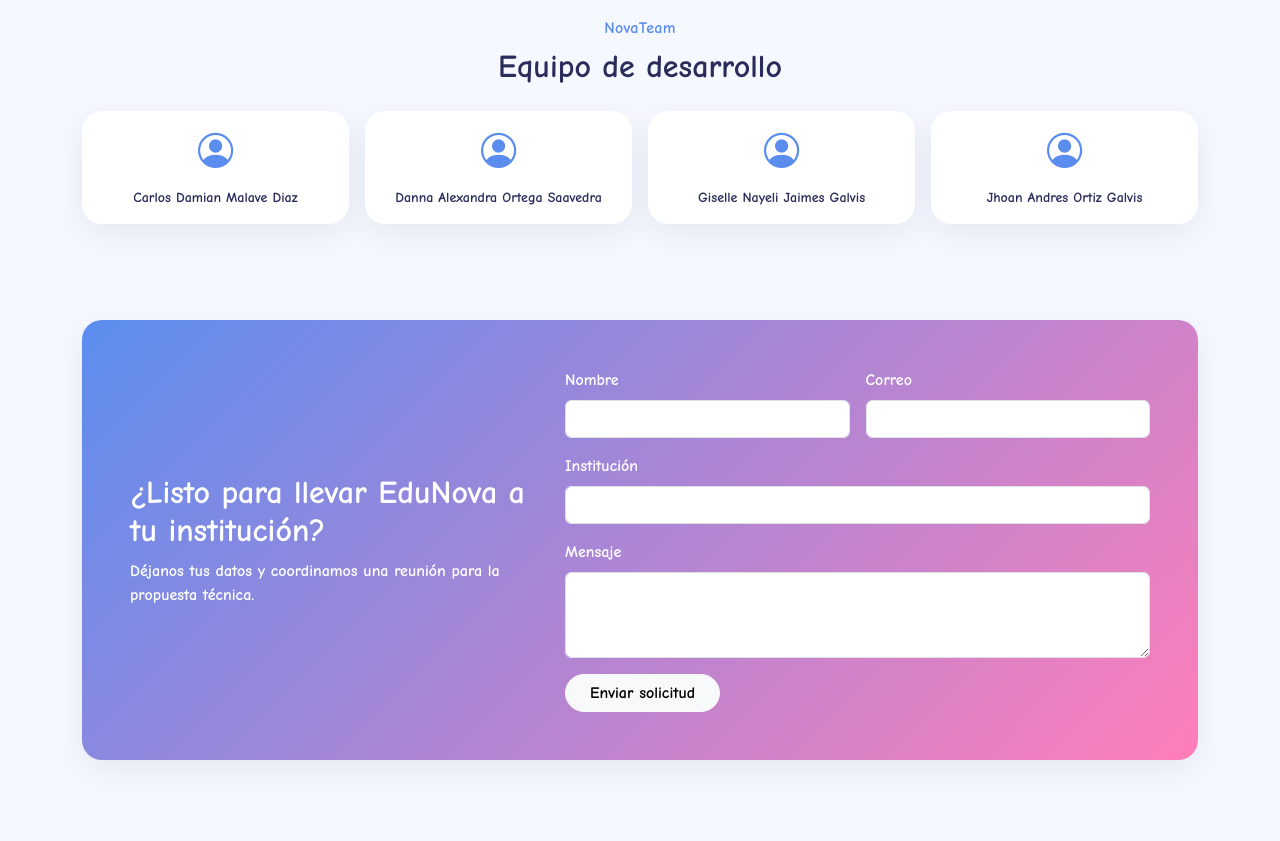
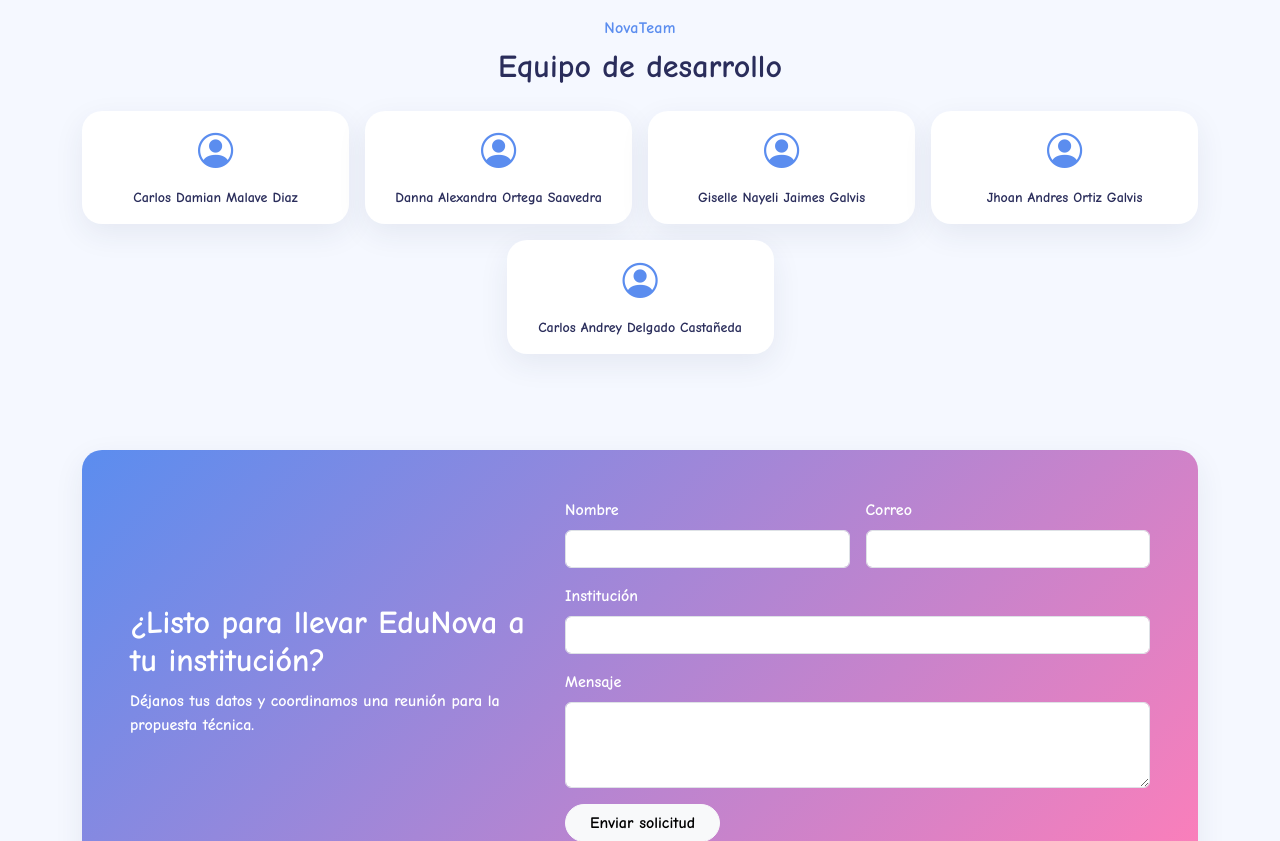
Before and after one commit to cd19malave/Novateam, a PHP site: page / in a window 1280 px wide. Shown: the part 1964-2805 px from the top of the page. Run offline with PHP 8.4, Linux system fonts and the light colour scheme.

Commit message:
feat: agregar Carlos Andrey Delgado a equipo NovaTeam

```diff
--- a/index.php
+++ b/index.php
@@ -170,6 +170,7 @@ require __DIR__ . '/includes/header.php';
     <div class="col-6 col-md-3"><div class="card-edu p-3"><i class="bi bi-person-circle" style="font-size:2.2rem;color:var(--edu-primary)"></i><p class="fw-bold mt-2 mb-0 small">Danna Alexandra Ortega Saavedra</p></div></div>
     <div class="col-6 col-md-3"><div class="card-edu p-3"><i class="bi bi-person-circle" style="font-size:2.2rem;color:var(--edu-primary)"></i><p class="fw-bold mt-2 mb-0 small">Giselle Nayeli Jaimes Galvis</p></div></div>
     <div class="col-6 col-md-3"><div class="card-edu p-3"><i class="bi bi-person-circle" style="font-size:2.2rem;color:var(--edu-primary)"></i><p class="fw-bold mt-2 mb-0 small">Jhoan Andres Ortiz Galvis</p></div></div>
+    <div class="col-6 col-md-3"><div class="card-edu p-3"><i class="bi bi-person-circle" style="font-size:2.2rem;color:var(--edu-primary)"></i><p class="fw-bold mt-2 mb-0 small">Carlos Andrey Delgado Castañeda</p></div></div>
   </div>
 </section>
 
```
